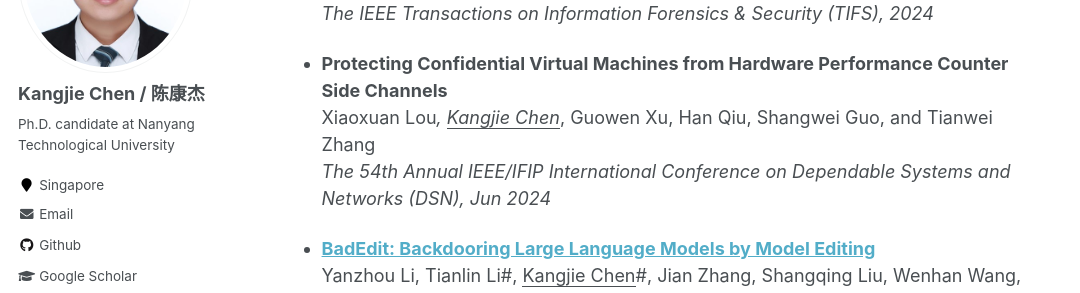
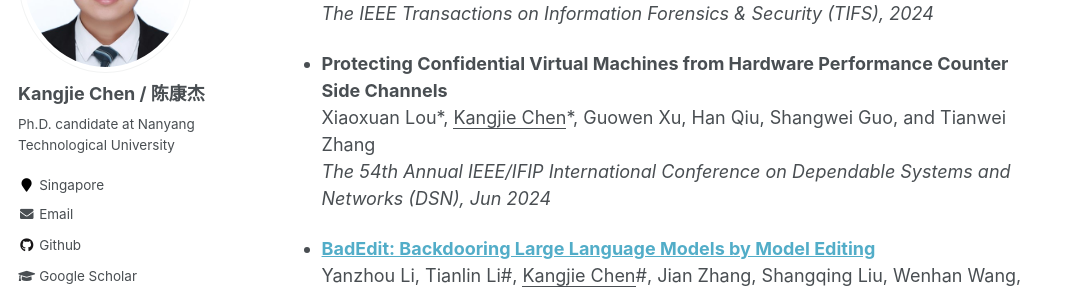
Before and after one commit to kangjie-chen/kangjie-chen.github.io, a Jekyll site: the page built from _pages/about.md, in a window 1280 px wide and 900 px high, scrolled down 548 px. Shown: the part 153-446 px from the top of the window, without its empty margins (0-1080 px from the left). Built offline with Jekyll 4.4.1, drawn with Linux system fonts in a browser that asks for light colours.

```diff
--- a/_pages/about.md
+++ b/_pages/about.md
@@ -29,7 +29,7 @@ I am currently a fourth-year Ph.D. student at Nanyang Technological University,
 
 - **Protecting Confidential Virtual Machines from Hardware Performance Counter Side Channels**
   <br/>
-  Xiaoxuan Lou*, <u>Kangjie Chen</u>*, Guowen Xu, Han Qiu, Shangwei Guo, and Tianwei Zhang
+  Xiaoxuan Lou\*, <u>Kangjie Chen</u>\*, Guowen Xu, Han Qiu, Shangwei Guo, and Tianwei Zhang
   <br/>
   *The 54th Annual IEEE/IFIP International Conference on Dependable Systems and Networks (DSN), Jun 2024*
 
```
